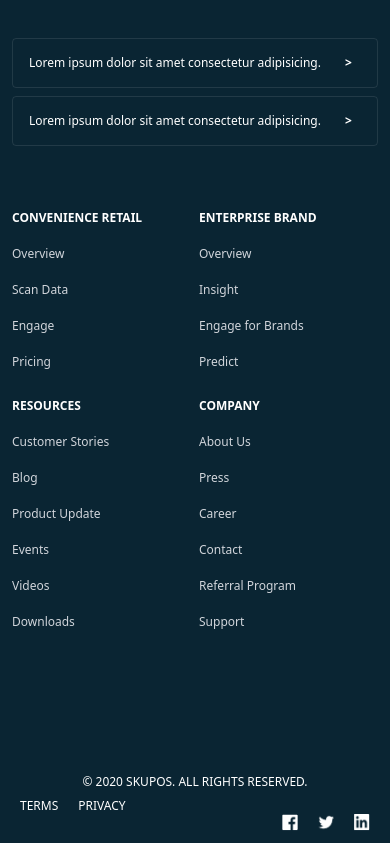
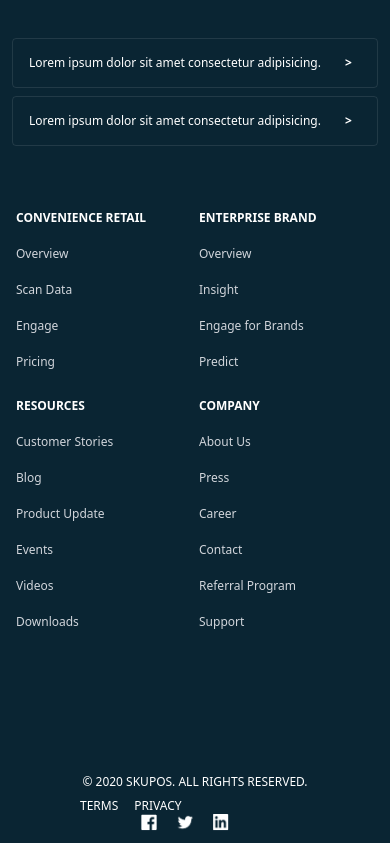
Before and after one commit to Lezette/skupos, a React (Create React App) app: page / in a window 390 px wide. Shown: the part 10750-11593 px from the top of the page. Built offline with nearby package versions, Linux system fonts and the light colour scheme.

Commit message:
fixed z-index issue

```diff
--- a/src/components/UI/Footer.jsx
+++ b/src/components/UI/Footer.jsx
@@ -26,7 +26,7 @@
                 <p className="font-bold">&#62;</p>
               </div>
             </div>
-            <div className="grid grid-cols-2 mx-3 md:mx-0 md:grid-cols-4 md:gap-10 gap-2 sm:col-span-3">
+            <div className="grid grid-cols-2 mx-4 md:mx-0 md:grid-cols-4 md:gap-10 gap-2 sm:col-span-3">
             <div className="">
               <p className="font-semibold text-xs">CONVENIENCE RETAIL</p>
               <ul className="font-light from-gray-300 text-xs">
@@ -72,10 +72,10 @@
           <section className="text-xs font-medium flex sm:flex-row flex-col justify-between py-3 sm:pl-12">
           <div>
               <p className="sm:mr-8 sm:inline-block text-center sm:text-left">&copy; {year} SKUPOS. ALL RIGHTS RESERVED.</p>
-              <p className="inline-block sm:mr-4 mx-5 mt-2 sm:mt-0">TERMS</p>
+              <p className="inline-block mr-4 mx-20 sm:mx-0 mt-2 sm:mt-0">TERMS</p>
               <p className="inline-block mt-2 sm:mt-0">PRIVACY</p>
           </div>
-          <div className="flex justify-end">
+          <div className="flex sm:justify-end justify-center">
             <img src={facebook} className="w-4 mr-5" alt="facebook" />
             <img src={twitter} className="w-4 mr-5" alt="facebook" />
             <img src={linkedin} className="w-4 mr-5" alt="facebook" />
--- a/src/components/UI/Navbar.jsx
+++ b/src/components/UI/Navbar.jsx
@@ -31,7 +31,7 @@
           <span className="text-2xl cursor-pointer" onClick={() => setShow(!show)}>&#9776;</span>
         </div>
         {show && (
-        <div className="fixed right-0 p-4 top-0 h-full w-9/12 border-l border-gray-300 border-solid bg-skBlue">
+        <div className="fixed right-0 p-4 top-0 h-full w-9/12 border-l border-gray-300 border-solid bg-skBlue z-50">
           <div>
               <div className="text-3xl text-right text-gray-200 transition-all" onClick={() => setShow(!show)}>&times;</div>
             <ul>
```
Also changed, not shown: 1 other file (tests, documents, lock files or other folders).
